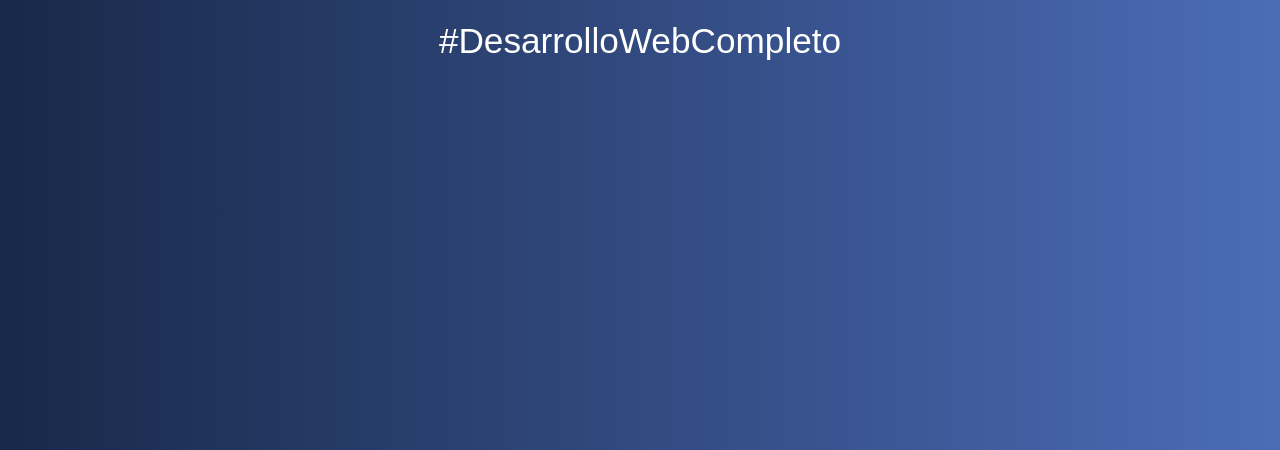
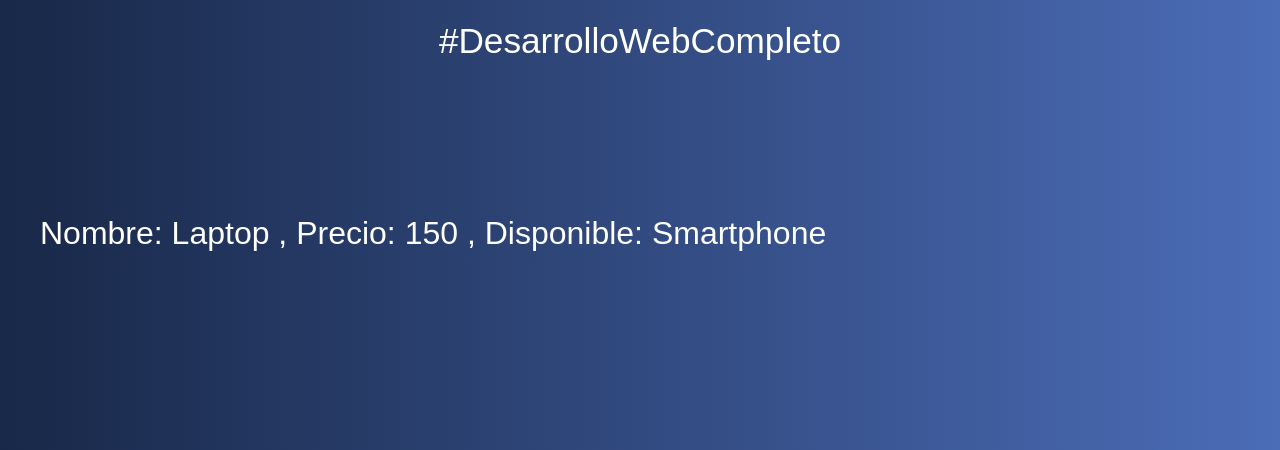
Before and after one commit to CarlosJCD/Curso-Web, a PHP site: page /02.php in a window 1280 px wide. Shown: the part 264-714 px from the top of the page. Run offline with PHP 8.4, Linux system fonts and the light colour scheme.

Commit message:
Video #348 - Sección #32 - Encapsulación en PHP

```diff
--- a/Proyecto_13_Introduccion_a_POO/02.php
+++ b/Proyecto_13_Introduccion_a_POO/02.php
@@ -1,4 +1,40 @@
 <?php include 'includes/header.php';
 
 
+class Producto
+{
+
+    public function __construct(private string $nombre, private float $precio, private bool $disponible)
+    {
+    }
+    public function toString()
+    {
+        echo "Nombre: $this->nombre , Precio: $this->precio , Disponible: $this->disponible ";
+    }
+
+    public function getNombre()
+    {
+        return $this->nombre;
+    }
+    public function getPrecio()
+    {
+        return $this->precio;
+    }
+    public function getDisponible()
+    {
+        return $this->disponible;
+    }
+
+    public function setNombre($nombre)
+    {
+        $this->nombre = $nombre;
+    }
+}
+
+$producto = new Producto("Laptop", 150.00, false);
+
+$producto->toString();
+$producto->setNombre("Smartphone");
+echo "\n {$producto->getNombre()} ";
+
 include 'includes/footer.php';
```
